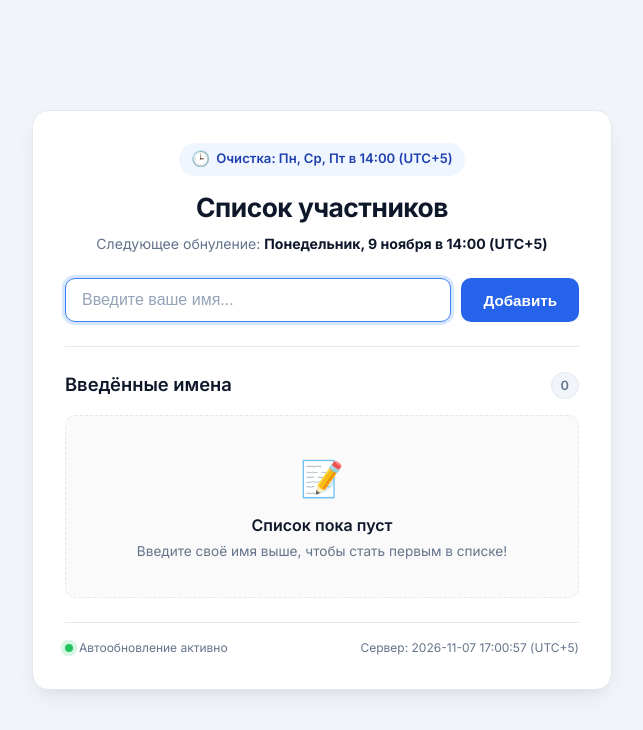
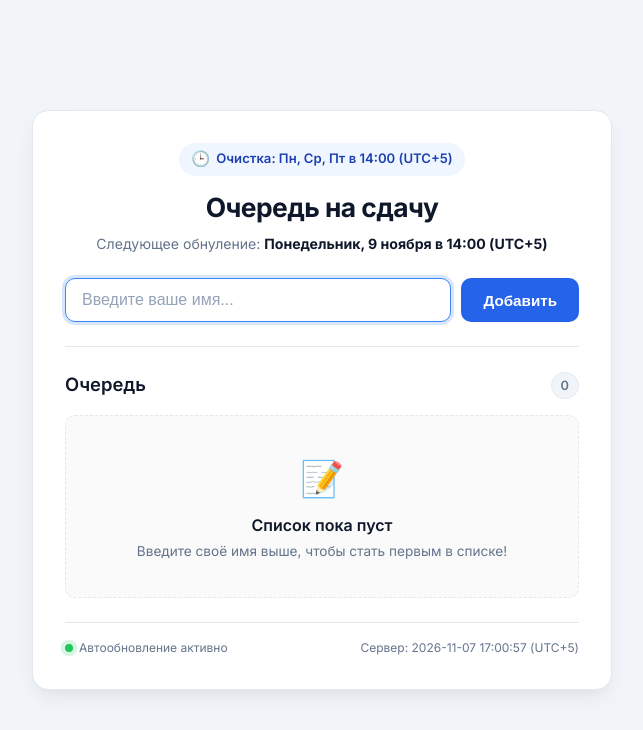
Before and after one commit to Gcutter5509/AutoQ, a Flask app: page / in a window 1280 px wide. Shown: the top 730 px of the page, without its empty margins (318-961 px from the left). Run offline with Flask 3, Linux system fonts and the light colour scheme; data comes from the database, SQL or seed files in the repository; data that the repository does not hold is empty.

Commit message:
small changes

```diff
--- a/templates/index.html
+++ b/templates/index.html
@@ -3,7 +3,7 @@
 <head>
     <meta charset="UTF-8">
     <meta name="viewport" content="width=device-width, initial-scale=1.0">
-    <title>Список имён</title>
+    <title>Очередь</title>
     <link rel="stylesheet" href="/static/style.css">
     <link rel="preconnect" href="https://fonts.googleapis.com">
     <link rel="preconnect" href="https://fonts.gstatic.com" crossorigin>
@@ -18,7 +18,7 @@
                     <span class="icon">🕒</span>
                     <span>Очистка: Пн, Ср, Пт в 14:00 (UTC+5)</span>
                 </div>
-                <h1 class="title">Список участников</h1>
+                <h1 class="title">Очередь на сдачу</h1>
                 <p class="subtitle" id="nextCleanupBox">
                     Следующее обнуление: <strong id="nextCleanupText">—</strong>
                 </p>
@@ -52,7 +52,7 @@
             <!-- Object 2: List of Entered Names -->
             <section class="list-section">
                 <div class="list-header">
-                    <h2 class="list-title">Введённые имена</h2>
+                    <h2 class="list-title">Очередь</h2>
                     <span id="namesCountBadge" class="count-badge">0</span>
                 </div>
 
--- a/test_api.py
+++ b/test_api.py
@@ -12,7 +12,7 @@ class TestAppAPI(unittest.TestCase):
     def test_index_page(self):
         response = self.client.get('/')
         self.assertEqual(response.status_code, 200)
-        self.assertIn('Список участников'.encode('utf-8'), response.data)
+        self.assertIn('Очередь'.encode('utf-8'), response.data)
         self.assertIn('nameInput'.encode('utf-8'), response.data)
         self.assertIn('namesList'.encode('utf-8'), response.data)
 
```
